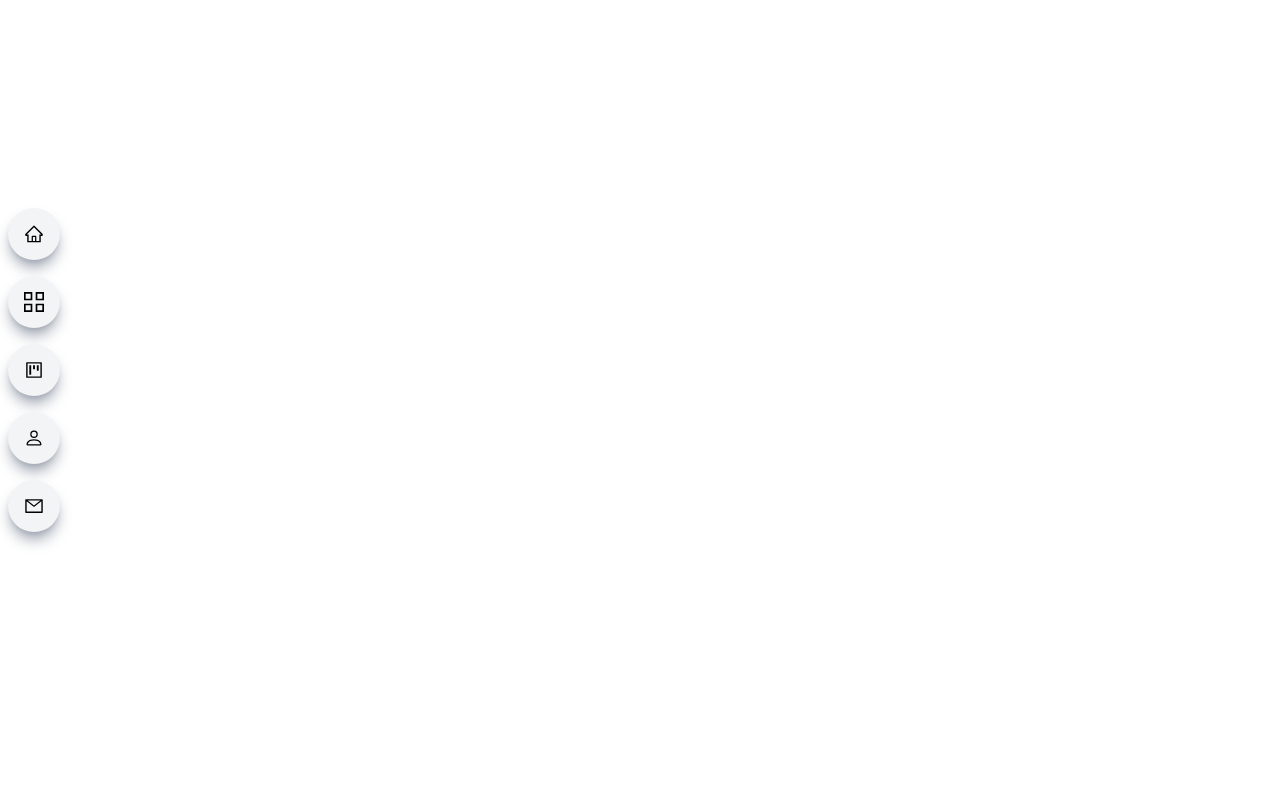
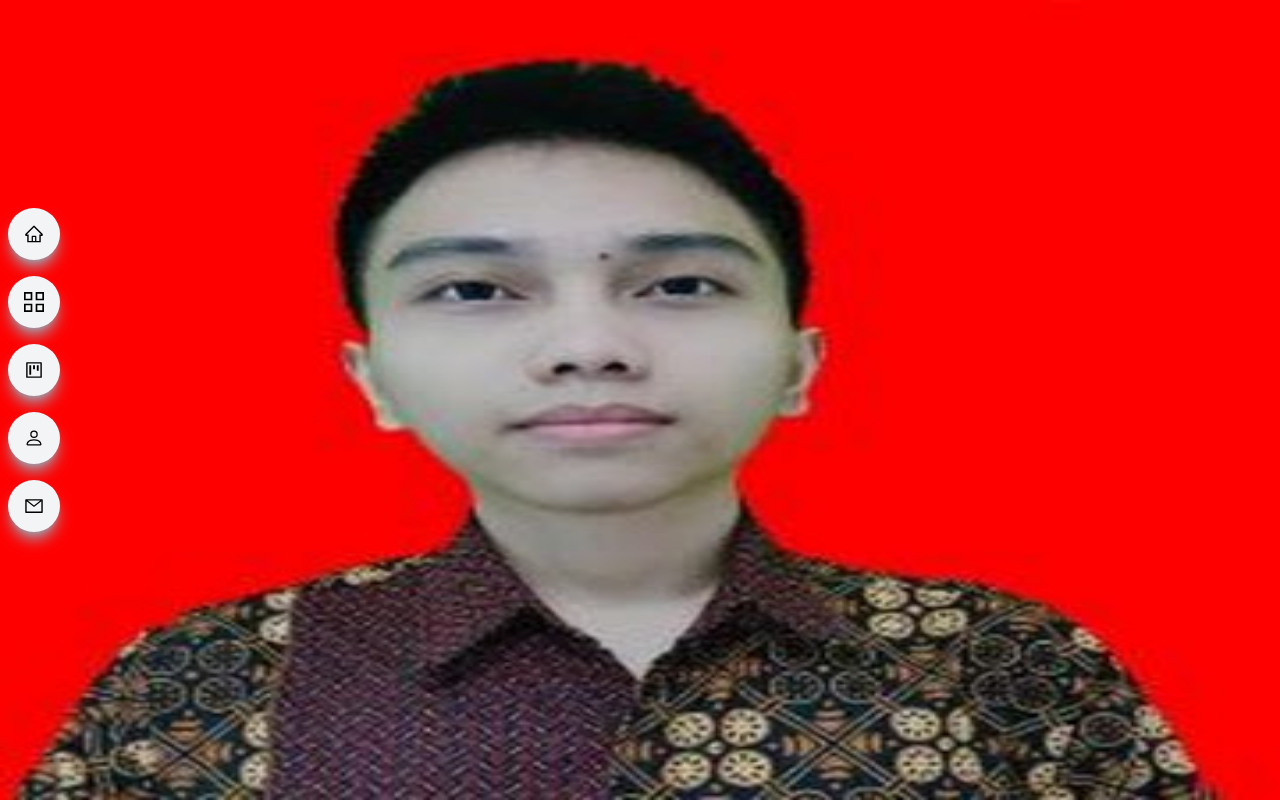
Before and after one commit to CaseStudyProgramming/PortfolioReact1, a React (Vite) app: page / in a window 1280 px wide. Built offline with nearby package versions, Linux system fonts and the light colour scheme.

Commit message:
menambahkan gambar di asset

```diff
--- a/src/App.jsx
+++ b/src/App.jsx
@@ -1,12 +1,14 @@
 import { useState } from "react";
 
 import SideNav from "./Components/SideNav";
+import Main from "./Components/Main";
 
 function App() {
   return (
     <>
       <div>
         <SideNav />
+        <Main />
       </div>
     </>
   );
--- a/src/Components/Main.jsx
+++ b/src/Components/Main.jsx
@@ -1,9 +1,10 @@
 import React from "react";
+import BgGambar1 from "../Assets/unnamed.jpg";
 
 const Main = () => {
   return (
     <div id="main">
-      <img src="" alt="" srcset="" />
+      <img className="w-full h-screen" src={BgGambar1} alt="" />
     </div>
   );
 };
```
Also changed, not shown: src/Assets/unnamed.jpg (added).
